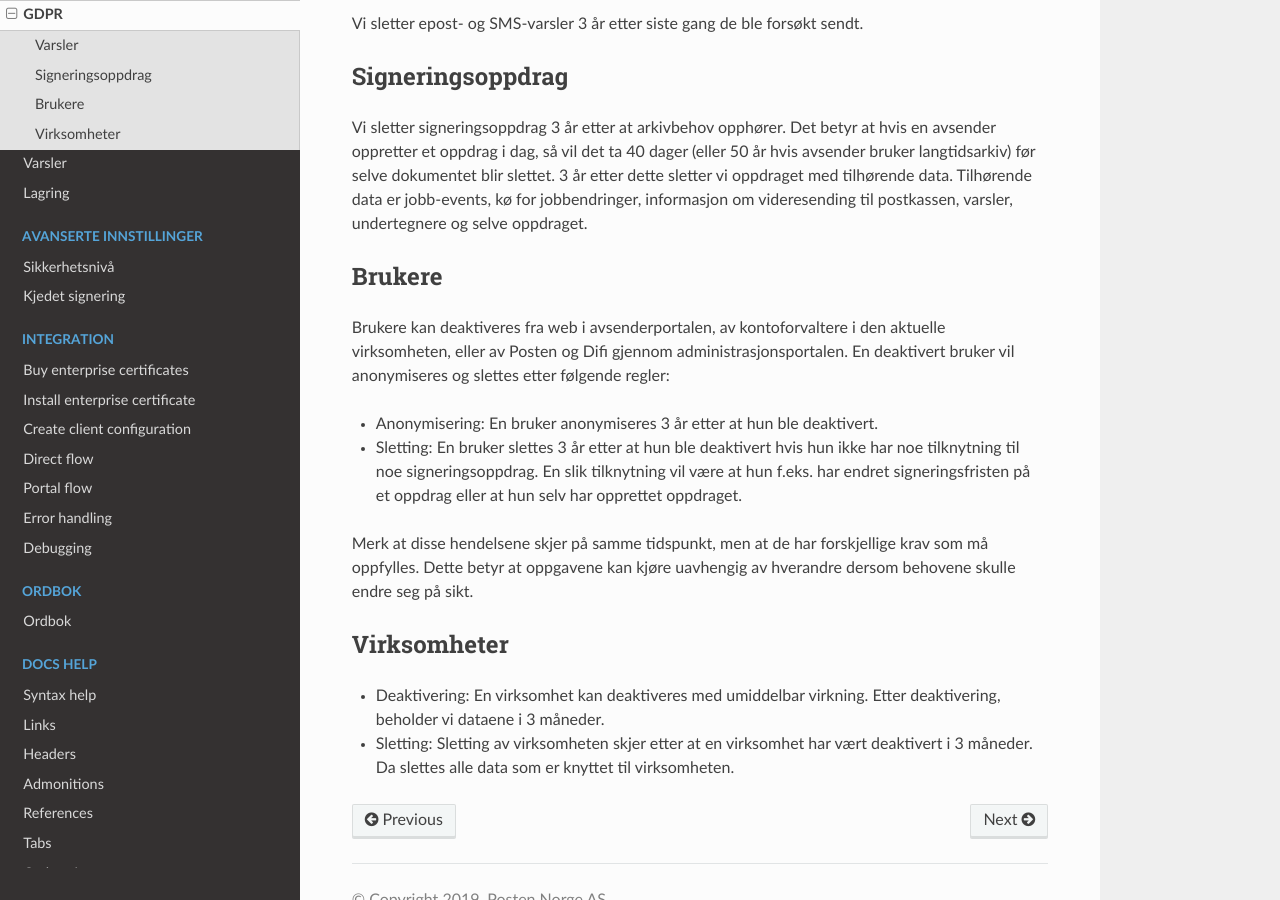
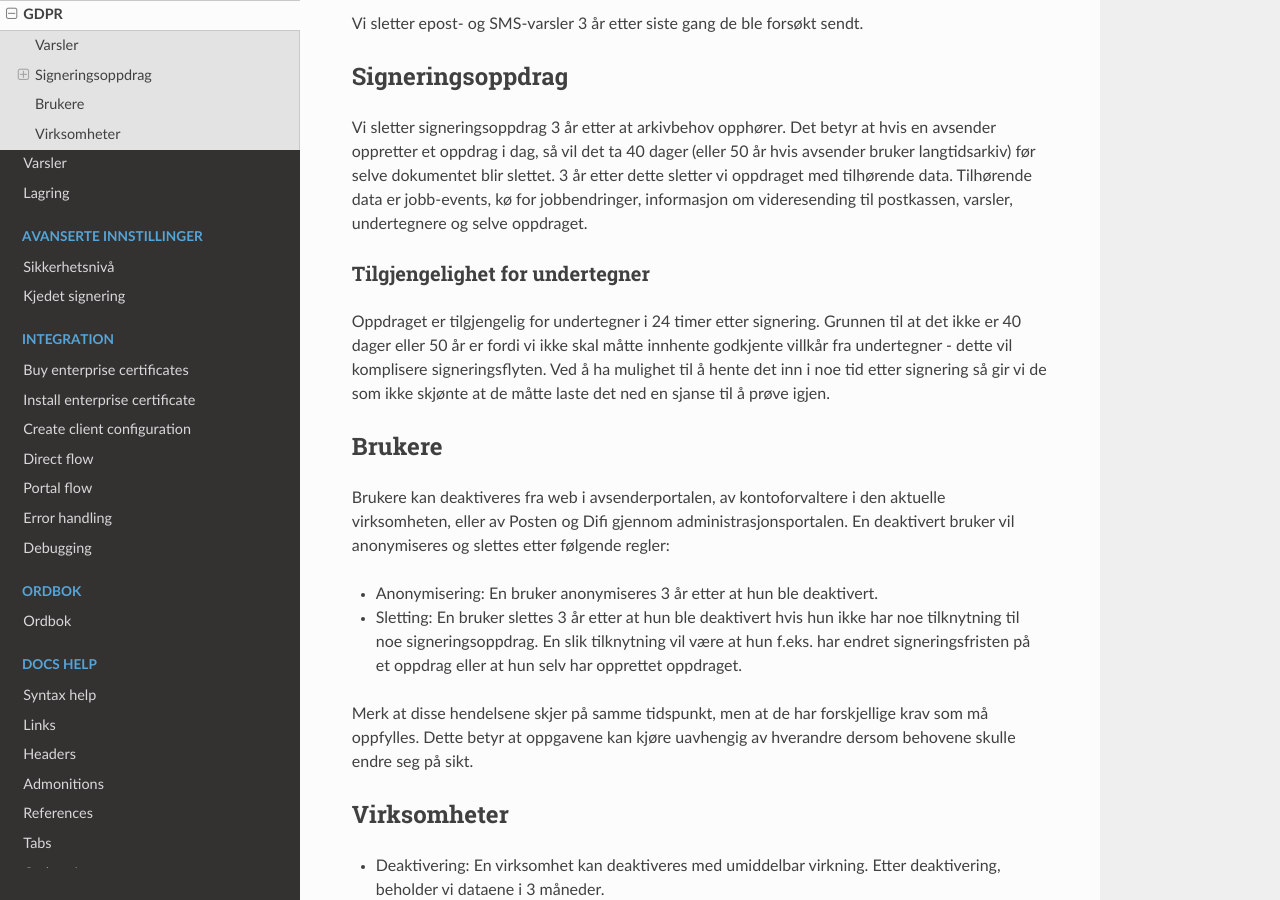
Before and after one commit to ramonarellano/signering-docs, a Sphinx documentation site: the page built from source/gdpr.md, in a window 1280 px wide and 900 px high, scrolled down 300 px. Built offline with Sphinx 7.4.7 and the Read the Docs theme 2.0.0, drawn with Linux system fonts in a browser that asks for light colours.

Commit message:
Legg til info om tilgjengelighet for oppdrag (#7)
Det er fint å understreke i GDPR hvorfor ikke undertegner kan laste det ned like lenge som virksomheten som lagde det.

```diff
--- a/source/gdpr.md
+++ b/source/gdpr.md
@@ -7,6 +7,9 @@ Vi sletter epost- og SMS-varsler 3 år etter siste gang de ble forsøkt sendt.
 
 ## Signeringsoppdrag
 Vi sletter signeringsoppdrag 3 år etter at arkivbehov opphører. Det betyr at hvis en avsender oppretter et oppdrag i dag, så vil det ta 40 dager (eller 50 år hvis avsender bruker langtidsarkiv) før selve dokumentet blir slettet. 3 år etter dette sletter vi oppdraget med tilhørende data. Tilhørende data er jobb-events, kø for jobbendringer, informasjon om videresending til postkassen, varsler, undertegnere og selve oppdraget.
+
+### Tilgjengelighet for undertegner
+Oppdraget er tilgjengelig for undertegner i 24 timer etter signering. Grunnen til at det ikke er 40 dager eller 50 år er fordi vi ikke skal måtte innhente godkjente villkår fra undertegner - dette vil komplisere signeringsflyten. Ved å ha mulighet til å hente det inn i noe tid etter signering så gir vi de som ikke skjønte at de måtte laste det ned en sjanse til å prøve igjen.
 
 ## Brukere
 Brukere kan deaktiveres fra web i avsenderportalen, av kontoforvaltere i den aktuelle virksomheten, eller av Posten og Difi gjennom administrasjonsportalen. En deaktivert bruker vil anonymiseres og slettes etter følgende regler:
```
